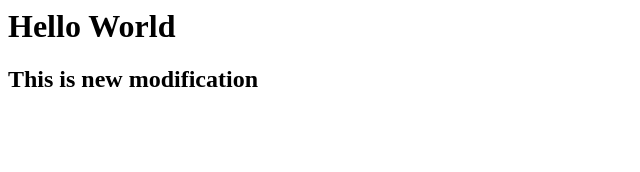
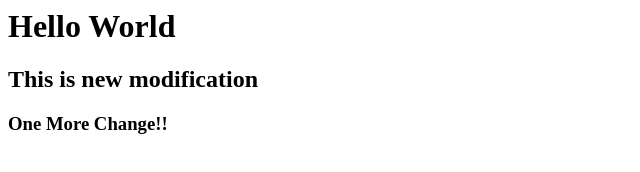
Before and after one commit to tapasjana/myproject, a plain HTML site: page index.html in a window 1280 px wide. Shown: the whole page, without its empty margins (0-640 px from the left). Drawn offline with Linux system fonts and the light colour scheme.

Commit message:
one more change by Tapas

```diff
--- a/index.html
+++ b/index.html
@@ -1,2 +1,3 @@
 <h1>Hello World</h1>
 <h2>This is new modification</h2>
+<h3> One More Change!!</h3>
```
